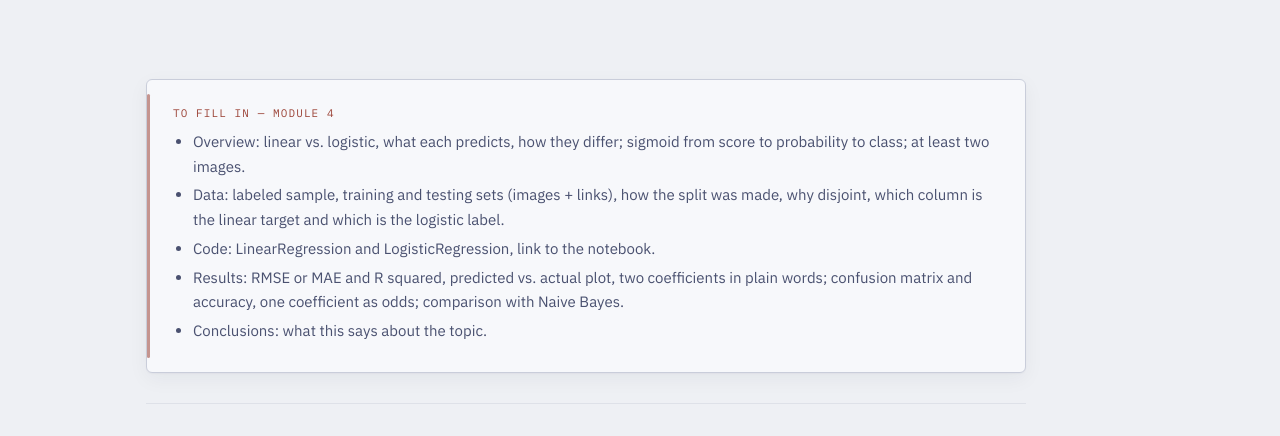
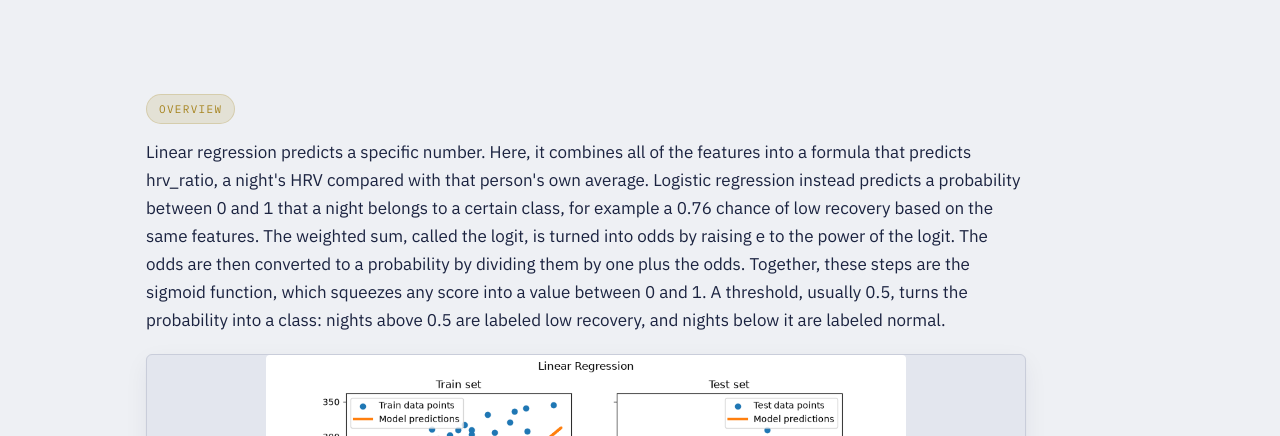
Before and after one commit to meauxcodes/applied-ml-project, a plain HTML site: page regression.html in a window 1280 px wide. Shown: the part 498-934 px from the top of the page. Drawn offline with Linux system fonts and the light colour scheme.

Commit message:
G.4.5: Remove Module 4 placeholder boxes

```diff
--- a/regression.html
+++ b/regression.html
@@ -100,16 +100,6 @@
 <main class="shell">
 
 <div class="prose">
-  <div class="tk">
-  <span class="tk-label">To fill in — Module 4</span>
-  <ul>
-<li>Overview: linear vs. logistic, what each predicts, how they differ; sigmoid from score to probability to class; at least two images.</li>
-<li>Data: labeled sample, training and testing sets (images + links), how the split was made, why disjoint, which column is the linear target and which is the logistic label.</li>
-<li>Code: LinearRegression and LogisticRegression, link to the notebook.</li>
-<li>Results: RMSE or MAE and R squared, predicted vs. actual plot, two coefficients in plain words; confusion matrix and accuracy, one coefficient as odds; comparison with Naive Bayes.</li>
-<li>Conclusions: what this says about the topic.</li>
-  </ul>
-</div>
 
   <div class="method-section">
     <span class="tag">Overview</span>
```
Also changed, not shown: adaboost.html (+0 -10 lines).
